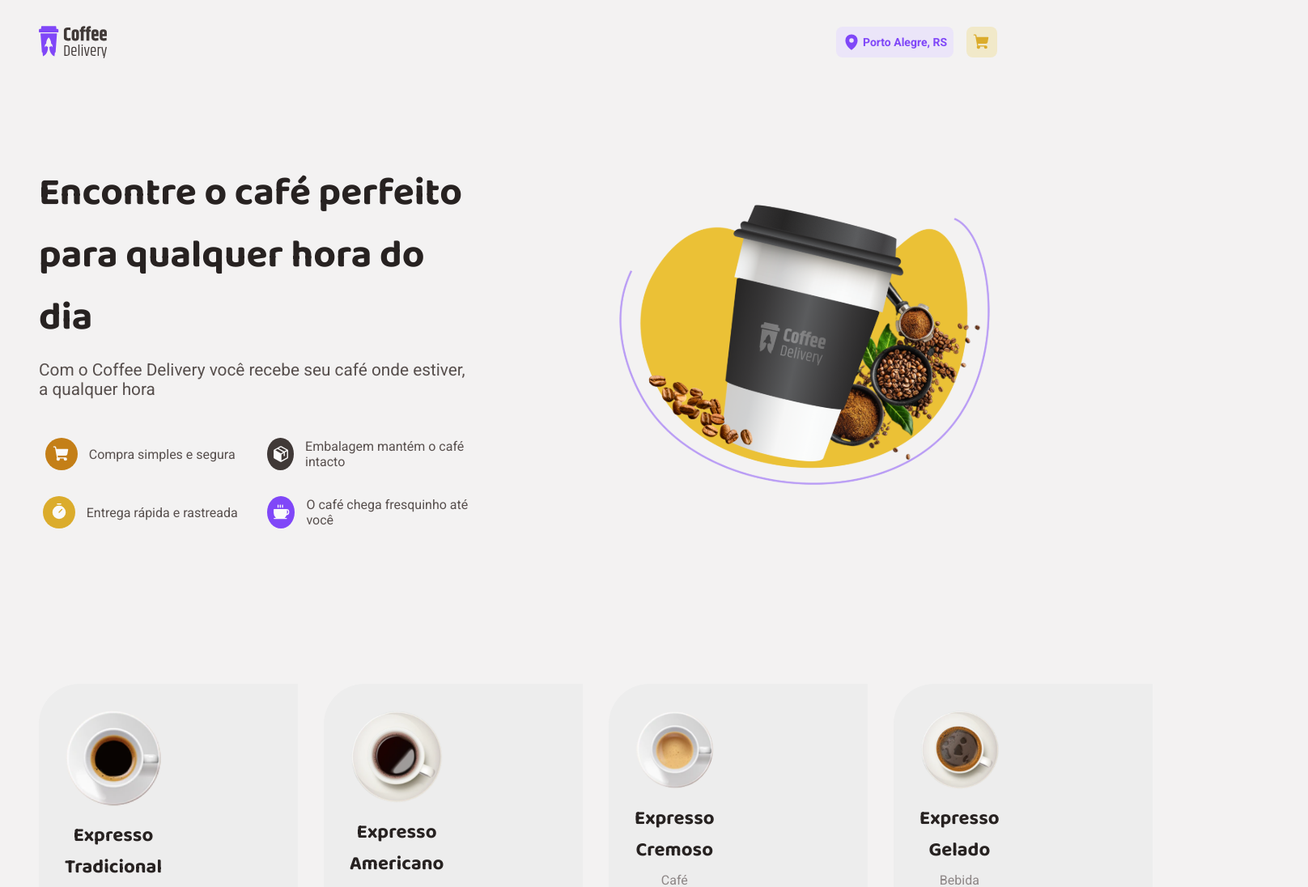
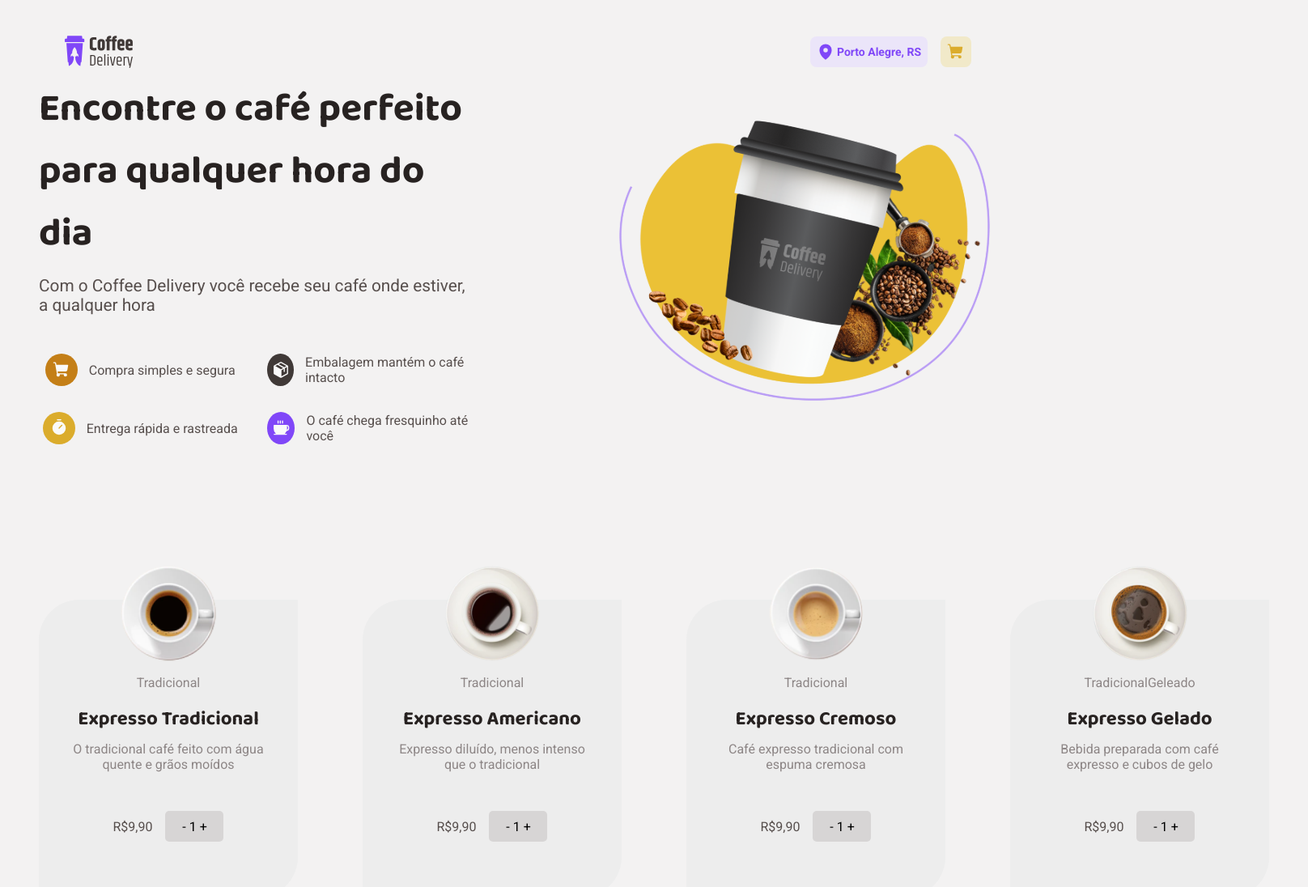
Before and after one commit to 2305ray/coffee-ignite-ts, a React (Vite) app: page / in a window 1280 px wide. Shown: the top 1096 px of the page at 81% size, 1616 px wide, since content can reach past the window. Built offline with nearby package versions, Linux system fonts and the light colour scheme.

Commit message:
feito o grid do coffelist e refazendo o header

```diff
--- a/src/STYLES/global/global.ts
+++ b/src/STYLES/global/global.ts
@@ -18,7 +18,7 @@ export const GlobalStyle = createGlobalStyle`
     color: ${(props) => props.theme['GRAY-300']};
     font-family: 'Roboto', sans-serif;
     -webkit-font-smoothing: antialiased;
-
+    padding-bottom: 6rem;
 
   }
 
--- a/src/components/Header/styles.ts
+++ b/src/components/Header/styles.ts
@@ -1,11 +1,16 @@
-import styled from "styled-components";
+import { styled } from "styled-components";
 
 export const ContainerHeader = styled.header`
   display: flex;
   align-items: center;
   justify-content: space-between;
-  margin-bottom: 8rem;
-
+  background: ${(props) => props.theme['WHITE-200']};
+  position: sticky;
+  top: 0;
+  width: 100%;
+  height: 4rem; /* Define uma altura fixa */
+  z-index: 9999; /* Mantém o header acima do conteúdo */
+  padding: 1rem 2rem;
 
   img {
     width: 5.25rem;
@@ -16,8 +21,6 @@ export const ContainerHeader = styled.header`
     display: flex;
     gap: 1rem;
 
-
-    /* Link comum */
     a {
         display: flex;
         align-items: center;
@@ -27,28 +30,28 @@ export const ContainerHeader = styled.header`
         border-radius: 8px;
     }
 
-    /* Estilos para o link da classe "map" */
     a.map {
-        color: ${(props) => props.theme["PURPLE-300"]}; /* Cor para o link de Porto Alegre */
-        background: ${props => props.theme["PURPLE-100"]};
+        color: ${(props) => props.theme["PURPLE-300"]};
+        background: ${(props) => props.theme["PURPLE-100"]};
         font-weight: bold;
         font-size: 0.875rem;
         gap: 0.2rem;
-
     }
 
-    a.cart  {
+    a.cart {
         background: ${(props) => props.theme["YELLOW-100"]};
     }
 
-    /* Estilos específicos para os ícones */
     a.map svg {
-        color: ${(props) => props.theme["PURPLE-300"]}; /* Cor do ícone de Porto Alegre */
+        color: ${(props) => props.theme["PURPLE-300"]};
     }
 
     a.cart svg {
-        color: ${(props) => props.theme["YELLOW-300"]}; /* Cor do ícone do Carrinho */
+        color: ${(props) => props.theme["YELLOW-300"]};
     }
-
   }
 `;
+
+export const MainContent = styled.main`
+  padding-top: 5rem; /* Ajuste para a altura do header */
+`;
--- a/src/components/Pages/home/cafés.ts
+++ b/src/components/Pages/home/cafés.ts
@@ -1,28 +1,25 @@
-import styled from "styled-components";
+import { styled } from "styled-components";
 
 export const ComprasDeCafe = styled.div`
   display: grid;
   grid-template-columns: repeat(4, 1fr); /* 4 colunas flexíveis */
   gap: 1rem; /* Espaço entre os itens */
   text-align: center;
-  background: ${props => props.theme["WHITE-300"]};
+  align-items: center;
+  justify-content: center;
+  margin-bottom: 2rem;
+
+  div {
     border-top-left-radius: 50px;
     border-bottom-right-radius: 50px;
-  align-items: center;
-  width: 20rem;  /* Definindo largura */
-  height: 25rem; /* Definindo altura */
-
-
-  div {
     display: flex;
     padding: 2rem;
     align-items: center;
     justify-content: center;
-  flex-wrap: wrap;
-  display: flex;
     flex-direction: column; /* Alinha o conteúdo dentro do item */
-
-
+    background: ${props => props.theme["WHITE-300"]};
+    width: 20rem;  /* Definindo largura */
+    height: 23rem; /* Definindo altura */
   }
 
   header {
@@ -36,6 +33,7 @@ export const ComprasDeCafe = styled.div`
     max-width: 100%;
     height: auto;
     max-height: 120px;
+    margin-top: -80px; /* Move a imagem para cima */
   }
 
   h5 {
@@ -53,13 +51,22 @@ export const ComprasDeCafe = styled.div`
   }
 
   footer {
+    padding: 2rem;
     margin-top: 1rem;
-  width: 100%;
+    gap: 1rem;
     display: flex;
     justify-content: space-between; /* Alinha os botões de incremento e decremento */
     align-items: center; /* Garante que os elementos fiquem centralizados verticalmente */
     padding-top: 1rem;
     flex-grow: 0; /* Impede que o footer cresça mais do que o necessário */
+  }
+
+  button {
+    background: ${props => props.theme["GRAY-100"]};
+    border-radius: 5px;
+    border: none;
+    width: 4.5rem;
+    height: 2.375rem;
   }
 
   @media (max-width: 768px) {
--- a/src/components/Pages/home/index.tsx
+++ b/src/components/Pages/home/index.tsx
@@ -12,12 +12,14 @@ interface CoffeeProps {
   title: string;
   description: string;
   footer: string;
+  about?: string;
 }
 
 export const coffeeList = [
   {
     id: 1,
     image: expressoTradicional,
+    about: "Tradicional",
     title: "Expresso Tradicional",
     description: "O tradicional café feito com água quente e grãos moídos",
     footer: 'R$9,90'
@@ -25,6 +27,7 @@ export const coffeeList = [
   {
      id: 2,
      image: expressoAmericano,
+     about: "Tradicional",
      title: "Expresso Americano",
      description: "Expresso diluído, menos intenso que o tradicional",
      footer: 'R$9,90'
@@ -32,6 +35,7 @@ export const coffeeList = [
   {
     id: 3,
     image: expressoCremoso,
+    about: ["Tradicional"],
     title: "Expresso Cremoso",
     description: "Café expresso tradicional com espuma cremosa",
     footer: 'R$9,90'
@@ -39,6 +43,7 @@ export const coffeeList = [
   {
     id: 4,
     image: expressoGelado,
+    about: ["Tradicional", "Geleado"],
     title: "Expresso Gelado",
     description: "Bebida preparada com café expresso e cubos de gelo",
     footer: 'R$9,90'
@@ -114,20 +119,21 @@ export const coffeeList = [
   }
 ];
 
-export function BuyACoffee({ image, title, description, footer }: CoffeeProps) {
+export function BuyACoffee({ image, description, title, about, footer }: CoffeeProps) {
   return (
     <ComprasDeCafe>
       <div>
         <header>
           <img src={image} alt={`Imagem do ${title}`} />
         </header>
+        <p>{about}</p>
         <h5>{title}</h5>
         <p>{description}</p>
         <footer>
           {footer}
-          <button type="button">-</button>
-          <span>1</span>
-          <button type="button">+</button>
+
+            <button type="button">- <span>1</span> +</button>
+
         </footer>
       </div>
     </ComprasDeCafe>
@@ -190,6 +196,7 @@ export function Home() {
           <BuyACoffee
             key={coffee.id}
             image={coffee.image}
+            about={coffee.about}
             title={coffee.title}
             description={coffee.description}
             footer={coffee.footer}
```
Lines whose indentation alone changed are shown as unchanged.
